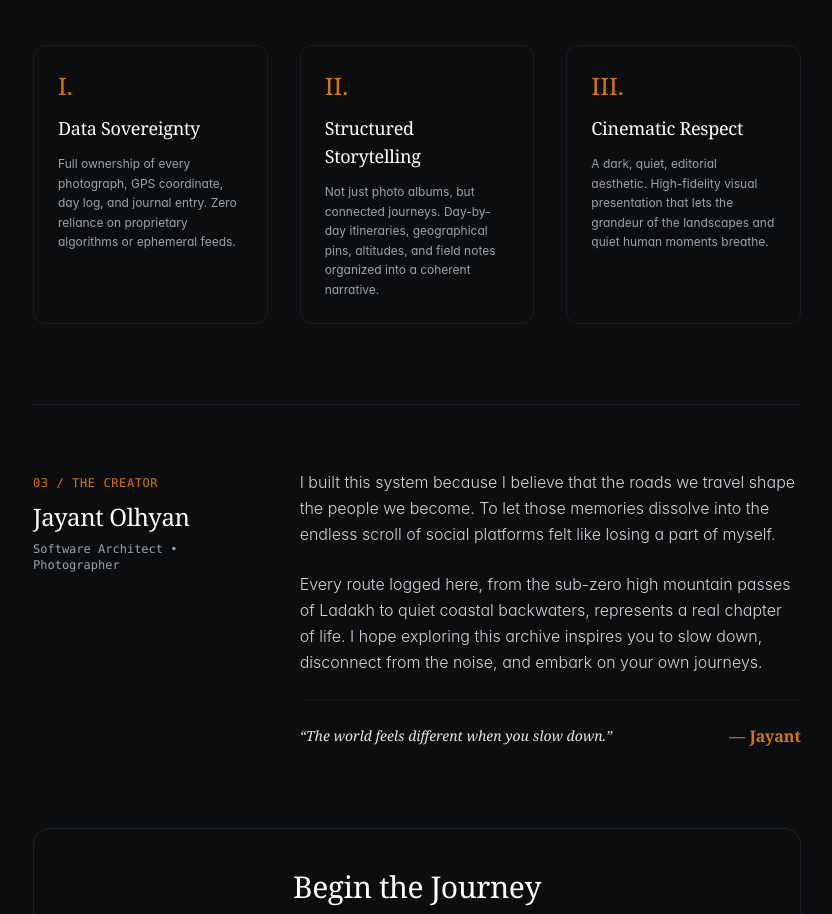
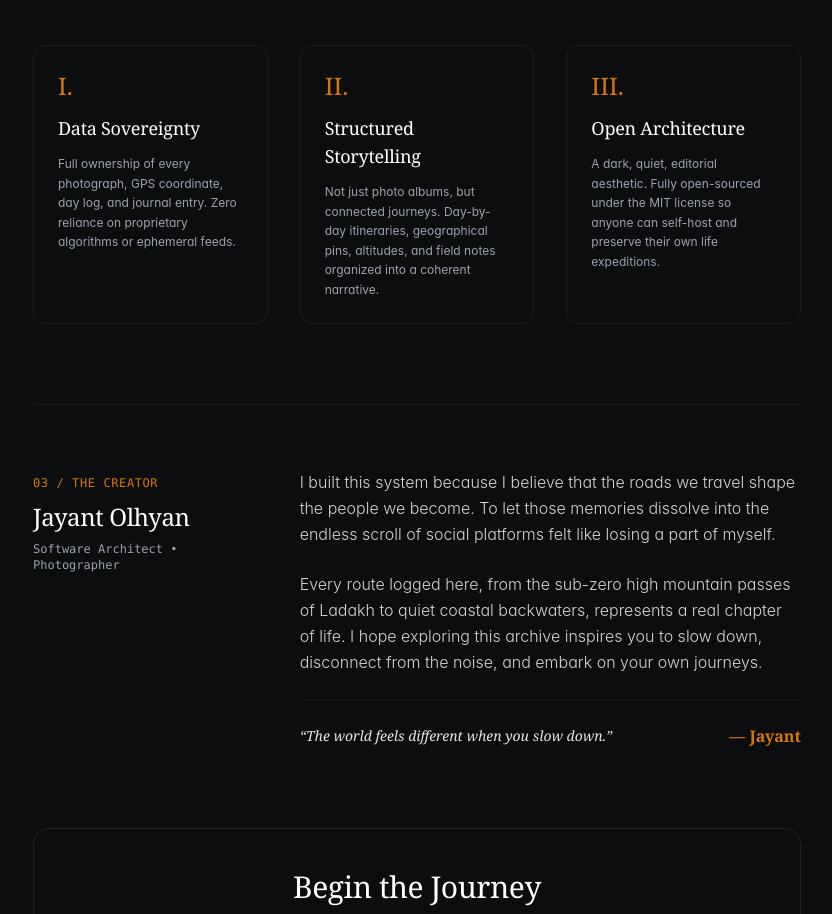
Before and after one commit to JayantOlhyan/The-Jayant-Diaries, a Next.js app: page /about in a window 1280 px wide. Shown: the part 1271-2185 px from the top of the page, without its empty margins (223-1055 px from the left). Built offline with nearby package versions, Linux system fonts and the light colour scheme; no server answers.

Commit message:
docs(about): expand manifesto on personal data sovereignty and open architecture

```diff
--- a/src/app/(public)/about/page.tsx
+++ b/src/app/(public)/about/page.tsx
@@ -85,9 +85,9 @@ export default function AboutPage() {
 
             <div className="rounded-lg border border-cinema-border/60 bg-cinema-card/30 p-6 space-y-3">
               <span className="font-serif text-2xl text-cinema-accent">III.</span>
-              <h3 className="font-serif text-lg text-white">Cinematic Respect</h3>
+              <h3 className="font-serif text-lg text-white">Open Architecture</h3>
               <p className="text-xs text-cinema-muted leading-relaxed">
-                A dark, quiet, editorial aesthetic. High-fidelity visual presentation that lets the grandeur of the landscapes and quiet human moments breathe.
+                A dark, quiet, editorial aesthetic. Fully open-sourced under the MIT license so anyone can self-host and preserve their own life expeditions.
               </p>
             </div>
           </div>
```
